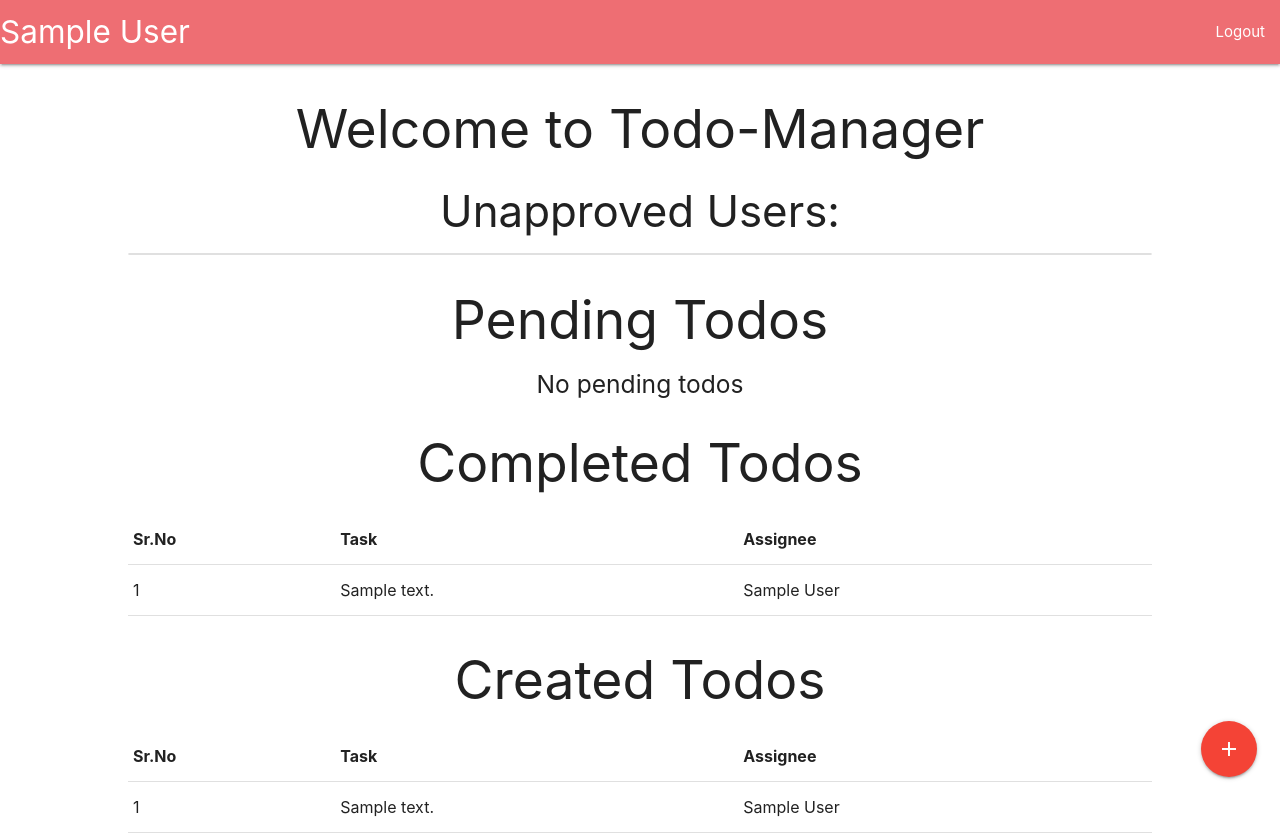
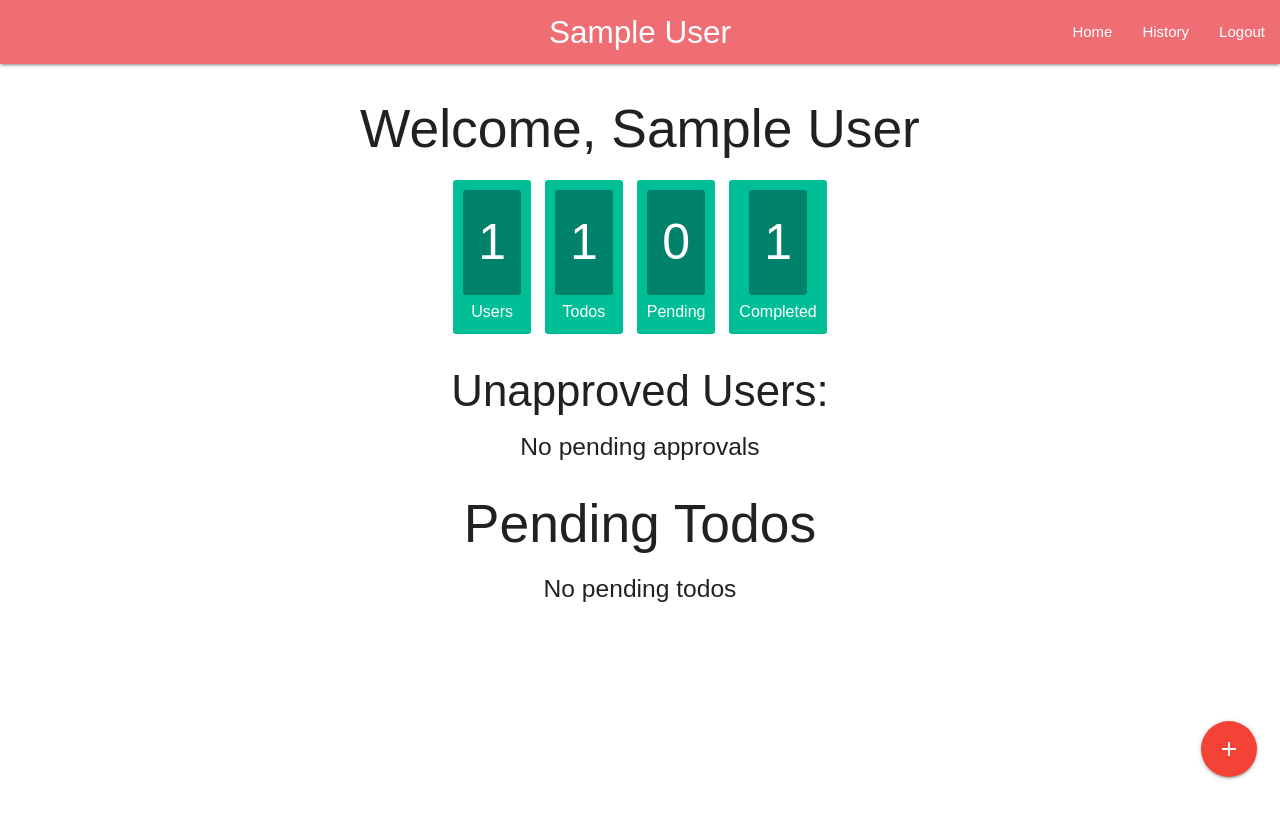
Before and after one commit to sachinharpalani/Todo-Manager, a Django app: page / in a window 1280 px wide. After the commit the page ends 780 px from the top, so only its background shows below. Run offline with Django 3.2, Linux system fonts and the light colour scheme; a user stored in the database is signed in; tables that the repository leaves empty hold one stand-in row (values such as "Sample post"); parts of the project's set-up code (start-up, migrations or seed data) failed here and were passed over.

Commit message:
Refactored UI and added history api

```diff
--- a/todos/templates/todos/base.html
+++ b/todos/templates/todos/base.html
@@ -31,23 +31,20 @@
         <!-- Nav bar: https://materializecss.com/navbar.html -->
         <nav>
             <div class="nav-wrapper">
-                <a href="{% url 'todos:home' %}" class="brand-logo">{{ profile.domain.name }}</a>
+                <a href="{% url 'todos:home' %}" class="brand-logo center">{{ profile.domain.name }}</a>
                 <a href="#"  data-target="mobile-demo" class="sidenav-trigger"><i class="material-icons">menu</i></a>
                 <ul class="right hide-on-med-and-down">
-                    <!-- <li><a href="sass.html">Unapproved Users</a></li>
-                         <li><a href="sass.html">Pending Todos</a></li>
-                         <li><a href="badges.html">Completed Todos</a></li>
-                         <li><a href="collapsible.html">Created Todos</a></li> -->
+                    <li><a href="{% url 'todos:home' %}">Home</a></li>
+                    <li><a href="{% url 'todos:history' %}">History</a></li>
                     <li><a href="{% url 'accounts:logout' %}">Logout</a></li>
                 </ul>
             </div>
         </nav>
 
         <ul class="sidenav" id="mobile-demo">
-            <li><a href="sass.html">Sass</a></li>
-            <li><a href="badges.html">Components</a></li>
-            <li><a href="collapsible.html">Javascript</a></li>
-            <li><a href="mobile.html">Mobile</a></li>
+            <li><a href="{% url 'todos:home' %}">Home</a></li>
+            <li><a href="{% url 'todos:history' %}">History</a></li>
+            <li><a href="{% url 'accounts:logout' %}">Logout</a></li>
         </ul>
 
         <div class="wholeBody">
--- a/todos/templates/todos/home.html
+++ b/todos/templates/todos/home.html
@@ -5,17 +5,70 @@
  h2, h3{
      text-align:center
  }
+ #clockdiv{
+     font-family: sans-serif;
+     color: #fff;
+     display: inline-block;
+     font-weight: 100;
+     text-align: center;
+     font-size: 50px;
+ }
+
+ #clockdiv > div{
+     padding: 10px;
+     border-radius: 3px;
+     background: #00BF96;
+     display: inline-block;
+ }
+
+ #clockdiv div > span{
+     padding: 15px;
+     border-radius: 3px;
+     background: #00816A;
+     display: inline-block;
+ }
+ .smalltext{
+     padding-top: 5px;
+     font-size: 16px;
+ }
+ body{
+     text-align: center;
+     background: #ffffff;
+     font-family: sans-serif;
+     font-weight: 100;
+ }
 </style>
-
 <div class="fixed-action-btn">
   <a class="btn-floating btn-large red" href="{% url 'todos:add' %}">
     <i class="large material-icons">add</i>
   </a>
 </div>
-  <h2> Welcome to Todo-Manager </h2>
+<h2> Welcome, {{ profile.user.get_full_name }}</h2>
+<body>
+{% if profile.is_admin %}
+<div id="clockdiv">
+    <div>
+        <span class="days">{{ users_count }}</span>
+        <div class="smalltext">Users</div>
+    </div>
+    <div>
+        <span class="hours">{{ todos_count }}</span>
+        <div class="smalltext">Todos</div>
+    </div>
+    <div>
+        <span class="minutes">{{ pending_count }}</span>
+        <div class="smalltext">Pending</div>
+    </div>
+    <div>
+        <span class="seconds">{{ completed_count }}</span>
+        <div class="smalltext">Completed</div>
+    </div>
+</div>
+{% endif %}
 
 {% if profile.is_admin %}
   <h3> Unapproved Users: </h3>
+  {% if unapproved_users %}
   <ul class="collection">
       {% for user in unapproved_users %}
       <li class="collection-item avatar">
@@ -31,6 +84,9 @@
       </li>
       {% endfor %}
   </ul>
+  {% else %}
+  <h5 class="center"> No pending approvals </h3>
+  {% endif %}
 {% endif %}
 
 <h2>Pending Todos</h2>
@@ -42,7 +98,7 @@
         <div class="card-content white-text">
           <span class="card-title">
             <p class="left">Task {{ forloop.counter }} </p>
-            <p class="right">{{ todo.assigned_to }}</p><br>
+            <p class="right">{{ todo.assigned_to.user.get_full_name }}</p><br>
           </span>
           <p>{{ todo.content }}</p>
           <div class="card-action" style="display: flex;">
@@ -51,11 +107,11 @@
           </a>
           <form action="{% url 'todos:complete' todo_id=todo.id %}" method="post" style="margin-right: 10px">
               {% csrf_token %}
-              <button type="submit" class="btn-floating btn-large red">
+              <button type="submit" class="left btn-floating btn-large red">
                 <i class="large material-icons">done</i>
               </button>
           </form>
-          <form action="{% url 'todos:delete' todo_id=todo.id %}" method="post" style="margin-left: 300px">
+          <form action="{% url 'todos:delete' todo_id=todo.id %}" method="post" style="margin-left: 70%">
               {% csrf_token %}
               <button type="submit" class="right btn-floating btn-large red">
                 <i class="large material-icons">delete</i>
@@ -73,60 +129,6 @@
 <h5 style="text-align: center"> No pending todos </h5>
 {% endif %}
 
-<h2>Completed Todos</h2>
-{% if completed_todos %}
-<table>
-        <thead>
-          <tr>
-              <th>Sr.No</th>
-              <th>Task</th>
-              {% if profile.is_admin %}
-              <th>Assignee</th>
-              {% endif %}
-          </tr>
-        </thead>
-        <tbody>
-{% for todo in completed_todos %}
-          <tr>
-            <td>{{ forloop.counter }}</td>
-            <td>{{ todo.content }}</td>
-            {% if profile.is_admin %}
-            <td>{{ todo.assigned_to.user.get_full_name }}</td>
-            {% endif %}
-          </tr>
-          {% endfor %}
-        </tbody>
-</table>
-{% else %}
-<h5 style="text-align: center"> No completed todos </h5>
-{% endif %}
-
-<h2> Created Todos </h2>
-{% if created_todos %}
-<table class="center">
-        <thead>
-          <tr>
-              <th>Sr.No</th>
-              <th>Task</th>
-              {% if profile.is_admin %}
-              <th>Assignee</th>
-              {% endif %}
-          </tr>
-        </thead>
-        <tbody>
-          {% for todo in created_todos %}
-          <tr>
-            <td>{{ forloop.counter }}</td>
-            <td>{{ todo.content }}</td>
-            {% if profile.is_admin %}
-            <td>{{ todo.assigned_to.user.get_full_name }}</td>
-            {% endif %}
-          </tr>
-          {% endfor %}
-        </tbody>
-</table>
-{% else %}
-<h5 style="text-align: center"> No completed todos </h5>
-{% endif %}
+</body>
 
 {% endblock %}
--- a/todos/urls.py
+++ b/todos/urls.py
@@ -1,5 +1,6 @@
 from django.urls import path
-from todos.views import home, add_todo, complete_todo, delete_todo, edit_todo
+from todos.views import home, add_todo, complete_todo, delete_todo, edit_todo, \
+history
 
 app_name = 'todos'
 
@@ -8,5 +9,6 @@ urlpatterns = [
     path('todo/add', add_todo, name='add'),
     path('todo/<int:todo_id>/complete', complete_todo, name='complete'),
     path('todo/<int:todo_id>/delete', delete_todo, name='delete'),
-    path('todo/<int:todo_id>/edit', edit_todo, name='edit')
+    path('todo/<int:todo_id>/edit', edit_todo, name='edit'),
+    path('todo/history/', history, name='history')
 ]
--- a/todos/views.py
+++ b/todos/views.py
@@ -15,28 +15,31 @@ def home(request):
             pending_todos = Todo.objects.filter(is_completed=False,
                                                 is_active=True,
                                                 assigned_to__domain=profile.domain)
-            completed_todos = Todo.objects.filter(is_completed=True,
+            pending_count = len(pending_todos)
+            completed_count = Todo.objects.filter(is_completed=True,
                                                   is_active=True,
-                                                  assigned_to__domain=profile.domain)
+                                                  assigned_to__domain=profile.domain).count()
+
+            todos_count = Todo.objects.filter(is_active=True,
+                                              assigned_to__domain=profile.domain).count()
+
+            users_count = Profile.objects.filter(domain=profile.domain).count()
 
         else:
-            unapproved_users = []
             pending_todos = Todo.objects.filter(assigned_to=profile,
                                                 is_completed=False,
                                                 is_active=True)
-            completed_todos = Todo.objects.filter(assigned_to=profile,
-                                                  is_completed=True,
-                                                  is_active=True)
 
-        created_todos = Todo.objects.filter(assigned_by=profile,
-                                            is_active=True)
+            pending_count=unapproved_users=completed_count=todos_count=users_count=0
 
         return render(request, 'todos/home.html',
                       {'unapproved_users': unapproved_users,
                        'profile': profile,
-                       'completed_todos': completed_todos,
+                       'completed_count': completed_count,
                        'pending_todos': pending_todos,
-                       'created_todos': created_todos})
+                       'pending_count': pending_count,
+                       'todos_count': todos_count,
+                       'users_count': users_count})
     else:
         return render(request, 'accounts/unapproved_user.html')
 
@@ -98,3 +101,20 @@ def edit_todo(request, todo_id):
         form = TodoForm(profile=profile, instance=todo)
 
         return render(request, 'todos/edit_todo.html', {'form': form})
+
+
+@login_required
+def history(request):
+    profile = get_object_or_404(Profile, user=request.user)
+    todo_type = request.GET.get('todo_type', 'pending')
+    kwargs = {'assigned_to__domain': profile.domain} if profile.is_admin else {'assigned_to': profile}
+    if todo_type == 'pending':
+        color = 'blue-grey'
+        all_todos = Todo.objects.filter(is_completed=False, is_active=True, **kwargs)
+    elif todo_type == 'completed':
+        color = 'green'
+        all_todos = Todo.objects.filter(is_completed=True, is_active=True, **kwargs)
+    elif todo_type == 'created':
+        color = 'teal'
+        all_todos = Todo.objects.filter(assigned_by=profile, is_active=True, **kwargs)
+    return render(request, 'todos/history.html', {'todos': all_todos, 'profile': profile, 'color': color})
```
Also changed, not shown: todos/templates/todos/history.html (added, +26 -0 lines), 2 other files. Lines whose indentation alone changed are shown as unchanged.
